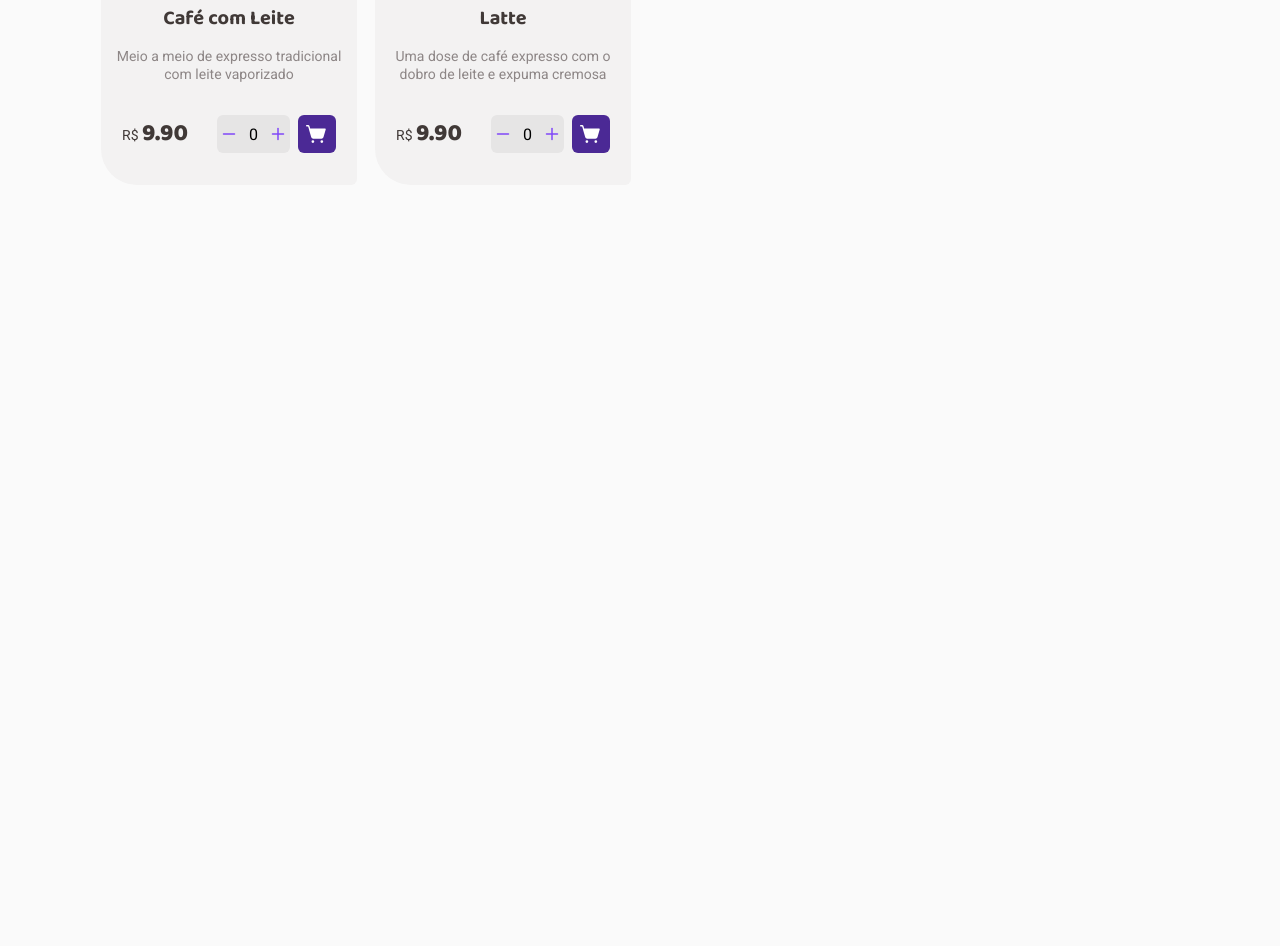
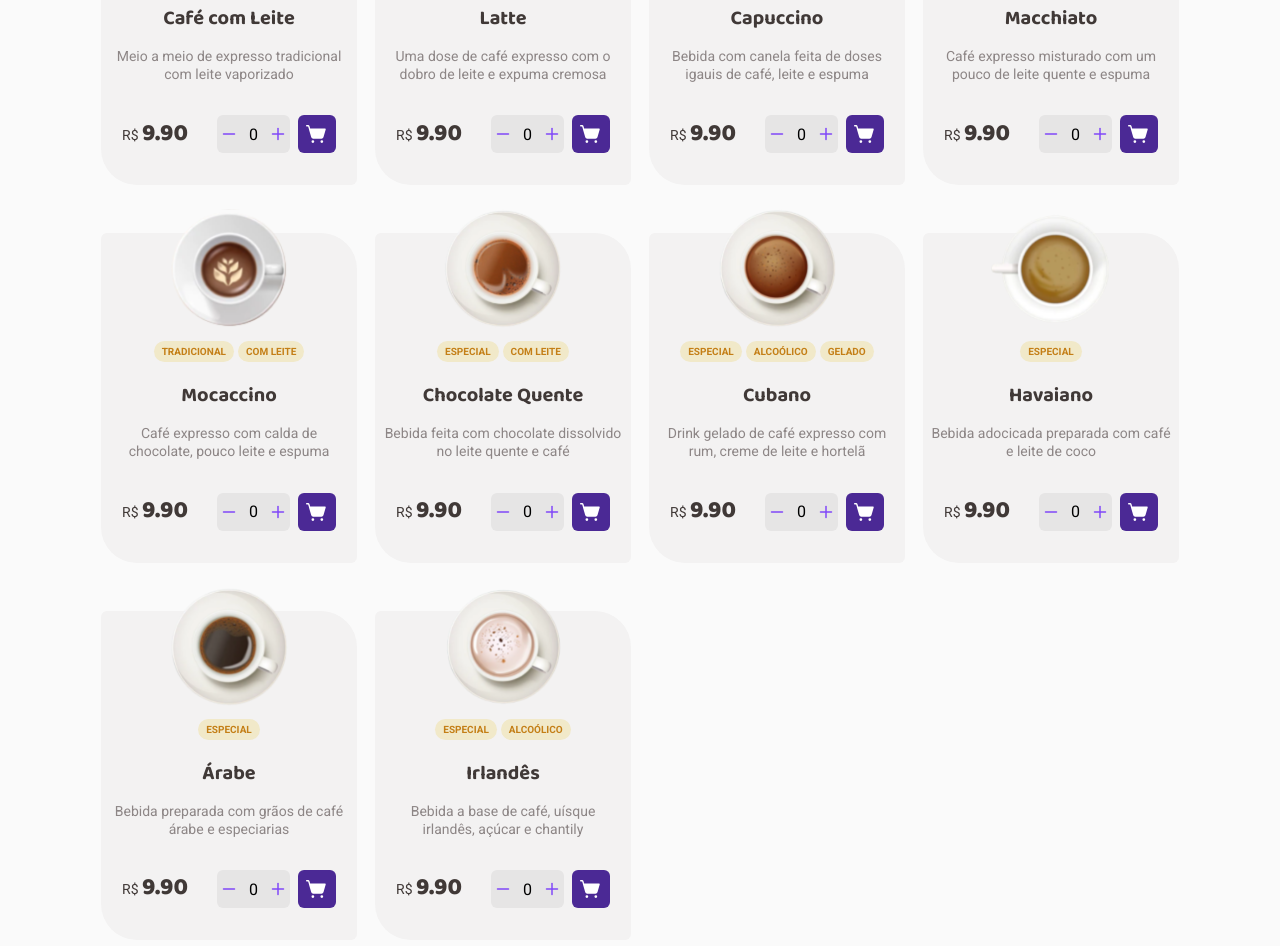
Before and after one commit to JoaoPedroVicentin/coffee-delivery, a React (Vite) app: page / in a window 1280 px wide. Shown: the part 1240-2186 px from the top of the page. Before the commit the page ends 1489 px from the top, so only its background shows below. Built offline with nearby package versions, Linux system fonts and the light colour scheme.

Commit message:
Aplicando Contextos

```diff
--- a/package.json
+++ b/package.json
@@ -18,12 +18,14 @@
     "react-hook-form": "^7.34.0",
     "react-router-dom": "^6.3.0",
     "styled-components": "^5.3.5",
+    "uuidv4": "^6.2.13",
     "zod": "^3.18.0"
   },
   "devDependencies": {
     "@types/react": "^18.0.17",
     "@types/react-dom": "^18.0.6",
     "@types/styled-components": "^5.1.26",
+    "@types/uuid": "^8.3.4",
     "@vitejs/plugin-react": "^2.0.1",
     "typescript": "^4.6.4",
     "vite": "^3.0.7"
--- a/src/App.tsx
+++ b/src/App.tsx
@@ -1,5 +1,6 @@
 import { BrowserRouter } from 'react-router-dom'
 import { ThemeProvider } from 'styled-components'
+import { PurchaseContext, PurchaseContextProvider } from './contexts/PurchaseContext'
 import { Router } from './Router'
 import { GlobalStyle } from './styles/global'
 import { defaultTheme } from './styles/theme/default'
@@ -10,7 +11,9 @@ function App() {
   return (
     <ThemeProvider theme={defaultTheme}>
       <BrowserRouter>
-        <Router/>
+        <PurchaseContextProvider>
+          <Router/>
+        </PurchaseContextProvider>
       </BrowserRouter>
       <GlobalStyle/>
     </ThemeProvider>
--- /dev/null
+++ b/src/contexts/PurchaseContext.tsx
@@ -0,0 +1,161 @@
+import { createContext, ReactNode, useState } from "react"
+import {v4 as uuidv4} from 'uuid';
+
+export interface Coffee{
+    id: string,
+    name: string,
+    description: string,
+    value: number,
+    category: string[]
+    img: string
+}
+
+ interface Purchase {
+    coffee: Coffee,
+    qtde: number
+}
+
+interface PurchaseContextType{
+    coffeeList: Coffee[],
+    handleNewPurchase: (id: string, qtde: number) => void
+}
+
+interface PurchaseContextProvidersProp{
+    children: ReactNode
+}
+
+export const PurchaseContext = createContext({} as PurchaseContextType)
+
+export function PurchaseContextProvider({children}: PurchaseContextProvidersProp){
+    const [listPurchase, setListPurchase] = useState<Purchase[]>([])
+
+    function handleNewPurchase(id: string, qtde:number){
+        {coffeeList.map(coffee => {
+            if(coffee.id === id){
+                setListPurchase([...listPurchase, {coffee: coffee, qtde: qtde}])
+            }
+        })}
+    }
+    console.log(listPurchase)
+
+    const coffeeList = [
+        {
+            id: uuidv4(),
+            name: 'Expresso Tradicional',
+            description: 'O tradicional café feito com água quente e grãos moídos',
+            value: 9.90,
+            category: ['TRADICIONAL'],
+            img: 'src/assets/coffees/Expresso.svg',
+        },
+        {
+            id: uuidv4(),
+            name: 'Expresso Americano',
+            description: 'Expresso diluído, menos intenso que o tradicional',
+            value: 9.90,
+            category: ['TRADICIONAL'],
+            img: 'src/assets/coffees/Americano.svg',
+        },
+        {
+            id: uuidv4(),
+            name: 'Expresso Cremoso',
+            description: 'Café expresso tradicional com espuma cremosa',
+            value: 9.90,
+            category: ['TRADICIONAL'],
+            img: 'src/assets/coffees/ExpressoCremoso.svg'
+        },
+        {
+            id: uuidv4(),
+            name: 'Expresso Gelado',
+            description: 'Bebida preparada com café expresso e cubos de gelo',
+            value: 9.90,
+            category: ['TRADICIONAL', 'GELADO'],
+            img: 'src/assets/coffees/CaféGelado.svg'
+        },
+        {
+            id: '5',
+            name: 'Café com Leite',
+            description: 'Meio a meio de expresso tradicional com leite vaporizado',
+            value: 9.90,
+            category: ['TRADICIONAL', 'COM LEITE'],
+            img: 'src/assets/coffees/CaféComLeite.svg',
+        },
+        {
+            id: uuidv4(),
+            name: 'Latte',
+            description: 'Uma dose de café expresso com o dobro de leite e expuma cremosa',
+            value: 9.90,
+            category: ['TRADICIONAL', 'COM LEITE'],
+            img: 'src/assets/coffees/Latte.svg',
+        },
+        {
+            id: uuidv4(),
+            name: 'Capuccino',
+            description: 'Bebida com canela feita de doses igauis de café, leite e espuma',
+            value: 9.90,
+            category: ['TRADICIONAL', 'COM LEITE'],
+            img: 'src/assets/coffees/Capuccino.svg',
+        },
+        {
+            id: uuidv4(),
+            name: 'Macchiato',
+            description: 'Café expresso misturado com um pouco de leite quente e espuma',
+            value: 9.90,
+            category: ['TRADICIONAL', 'COM LEITE'],
+            img: 'src/assets/coffees/Macchiato.svg',
+        },
+        {
+            id: uuidv4(),
+            name: 'Mocaccino',
+            description: 'Café expresso com calda de chocolate, pouco leite e espuma',
+            value: 9.90,
+            category: ['TRADICIONAL', 'COM LEITE'],
+            img: 'src/assets/coffees/Mocaccino.svg',
+        },
+        {
+            id: uuidv4(),
+            name: 'Chocolate Quente',
+            description: 'Bebida feita com chocolate dissolvido no leite quente e café',
+            value: 9.90,
+            category: ['ESPECIAL', 'COM LEITE'],
+            img: 'src/assets/coffees/ChocolateQuente.svg',
+        },
+        {
+            id: uuidv4(),
+            name: 'Cubano',
+            description: 'Drink gelado de café expresso com rum, creme de leite e hortelã',
+            value: 9.90,
+            category: ['ESPECIAL', 'ALCOÓLICO', 'GELADO'],
+            img: 'src/assets/coffees/Cubano.svg'
+        },
+        {
+            id: uuidv4(),
+            name: 'Havaiano',
+            description: 'Bebida adocicada preparada com café e leite de coco',
+            value: 9.90,
+            category: ['ESPECIAL'],
+            img: 'src/assets/coffees/Havaiano.svg',
+        },
+        {
+            id: uuidv4(),
+            name: 'Árabe',
+            description: 'Bebida preparada com grãos de café árabe e especiarias',
+            value: 9.90,
+            category: ['ESPECIAL'],
+            img: 'src/assets/coffees/Árabe.svg',
+        },
+        {
+            id: uuidv4(),
+            name: 'Irlandês',
+            description: 'Bebida a base de café, uísque irlandês, açúcar e chantily',
+            value: 9.90,
+            category: ['ESPECIAL', 'ALCOÓLICO'],
+            img: 'src/assets/coffees/Irlandês.svg',
+        }
+    ]
+
+    return(
+        <PurchaseContext.Provider value={{ coffeeList, handleNewPurchase }}>
+            {children}
+        </PurchaseContext.Provider>
+    )
+}
--- a/src/pages/Checkout/components/Purchase/Products/index.tsx
+++ b/src/pages/Checkout/components/Purchase/Products/index.tsx
@@ -1,5 +1,6 @@
 import { Minus, Plus, Trash } from "phosphor-react";
 import { ProductContainer ,InfosProduct, ValuesProduct, CounterProduct, ButtonCountProduct, DeleteProduct } from "./styled";
+
 
 export function Product(){
     return(
--- a/src/pages/Home/components/CoffeeCard/index.tsx
+++ b/src/pages/Home/components/CoffeeCard/index.tsx
@@ -1,24 +1,41 @@
-import { CaretLeft, Coffee, Minus, Plus, ShoppingCartSimple } from "phosphor-react"
-import { createContext, useContext, useState } from "react"
+import { Minus, Plus, ShoppingCartSimple } from "phosphor-react"
+import { useContext, useState } from "react"
+import { PurchaseContext } from "../../../../contexts/PurchaseContext"
 import { ButtonCart, ButtonCount, Tags, CoffeeCard, Span, Description, Buy, Counter } from "./style"
-import { coffeeList } from "../.."
 
-interface CoffeeProps{
+interface CoffeeProps {
+    id: string
     name: string,
     description: string,
     value: number,
     category: string[]
-    img: string
+    img: string,
 }
 
-export function CoffeeCardContainer({ name, description, value, category, img }: CoffeeProps) {
+export function CoffeeCardContainer({ id, name, description, value, category, img }: CoffeeProps) {
 
-    return(
+    const {handleNewPurchase} = useContext(PurchaseContext)
+
+    const [qtde, setQtde] = useState(0)
+
+    function addQtde(){
+
+    }
+
+    function dropQtde(){
+
+    }
+
+    function newPurchase(){
+        handleNewPurchase(id, qtde)
+    }
+
+    return (
         <CoffeeCard>
-                    <img src={img}/>
+            <img src={img} />
             <Tags>
-                        {category.map( tag => {
-                            return(
+                {category.map(tag => {
+                    return (
                         <Span>{tag}</Span>
                     )
                 })}
@@ -29,14 +46,14 @@ export function CoffeeCardContainer({ name, description, value, category, img }:
             </Description>
             <Buy>
                 <p>R$ <strong>{value.toFixed(2)}</strong></p>
-                        <form>
+                <div>
                     <Counter>
-                                <ButtonCount><Minus weight="bold"/></ButtonCount>
-                                <span>0</span>
-                                <ButtonCount><Plus weight="bold"/></ButtonCount>
+                        <ButtonCount onClick={addQtde}><Minus weight="bold" /></ButtonCount>
+                        <span>{qtde}</span>
+                        <ButtonCount onClick={dropQtde}><Plus weight="bold" /></ButtonCount>
                     </Counter>
-                            <ButtonCart><ShoppingCartSimple weight="fill" size={22}/></ButtonCart>
-                        </form>
+                    <ButtonCart onClick={newPurchase}><ShoppingCartSimple weight="fill" size={22} /></ButtonCart>
+                </div>
             </Buy>
         </CoffeeCard>
     )
--- a/src/pages/Home/components/CoffeeCard/style.ts
+++ b/src/pages/Home/components/CoffeeCard/style.ts
@@ -92,7 +92,7 @@ export const Buy = styled.div`
             }
         }
 
-        form{
+        div{
             display: flex;
             gap: 0.5rem;
         }
--- a/src/pages/Home/index.tsx
+++ b/src/pages/Home/index.tsx
@@ -2,69 +2,13 @@ import { Cart, Clock, CoffeeIcon, CoffeeList, Filter, HomeContainer, Icon, Image
 import imageCoffee from "../../assets/imageCoffee.svg"
 import { Coffee, Package, ShoppingCart, Timer } from "phosphor-react";
 import { CoffeeCardContainer } from "./components/CoffeeCard";
+import { useContext } from "react";
+import { PurchaseContext } from "../../contexts/PurchaseContext";
 
 
-interface Coffee{
-    id: number,
-    name: string,
-    description: string,
-    value: number,
-    category: string[]
-    img: string
-}
+export function Home(){
 
-export const coffeeList: Coffee[] = [
-    {
-        id: 1,
-        name: 'Expresso Tradicional',
-        description: 'O tradicional café feito com água quente e grãos moídos',
-        value: 9.90,
-        category: ['TRADICIONAL'],
-        img: 'src/assets/coffees/Expresso.svg'
-    },
-    {
-        id: 2,
-        name: 'Expresso Americano',
-        description: 'Expresso diluído, menos intenso que o tradicional',
-        value: 9.90,
-        category: ['TRADICIONAL'],
-        img: 'src/assets/coffees/Americano.svg'
-    },
-    {
-        id: 3,
-        name: 'Expresso Cremoso',
-        description: 'Café expresso tradicional com espuma cremosa',
-        value: 9.90,
-        category: ['TRADICIONAL'],
-        img: 'src/assets/coffees/ExpressoCremoso.svg'
-    },
-    {
-        id: 4,
-        name: 'Expresso Gelado',
-        description: 'Bebida preparada com café expresso e cubos de gelo',
-        value: 9.90,
-        category: ['TRADICIONAL', 'GELADO'],
-        img: 'src/assets/coffees/CaféGelado.svg'
-    },
-    {
-        id: 5,
-        name: 'Café com Leite',
-        description: 'Meio a meio de expresso tradicional com leite vaporizado',
-        value: 9.90,
-        category: ['TRADICIONAL', 'COM LEITE'],
-        img: 'src/assets/coffees/CaféComLeite.svg'
-    },
-    {
-        id: 6,
-        name: 'Latte',
-        description: 'Uma dose de café expresso com o dobro de leite e expuma cremosa',
-        value: 9.90,
-        category: ['TRADICIONAL', 'COM LEITE'],
-        img: 'src/assets/coffees/Latte.svg'
-    }
-]
-
-export function Home(){
+    const {coffeeList} = useContext(PurchaseContext)
 
     return(
         <HomeContainer>
@@ -101,6 +45,7 @@ export function Home(){
                     {coffeeList.map(coffee => {
                         return (
                             <CoffeeCardContainer key={coffee.id}
+                            id={coffee.id}
                             name={coffee.name}
                             description={coffee.description}
                             category={coffee.category}
```
Also changed, not shown: src/assets/coffees/Mocaccino.svg (renamed from src/assets/Coffees/Mochaccino.svg), 1 other file (tests, documents, lock files or other folders). Lines whose indentation alone changed are shown as unchanged.
